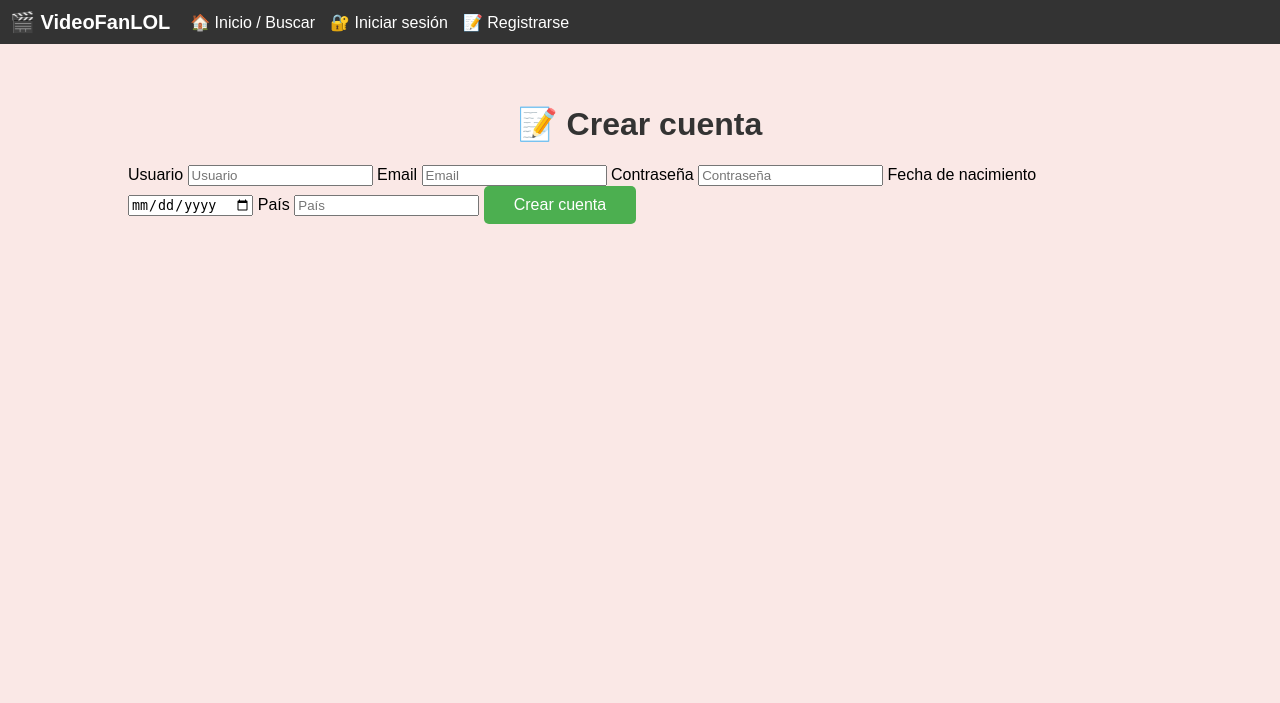
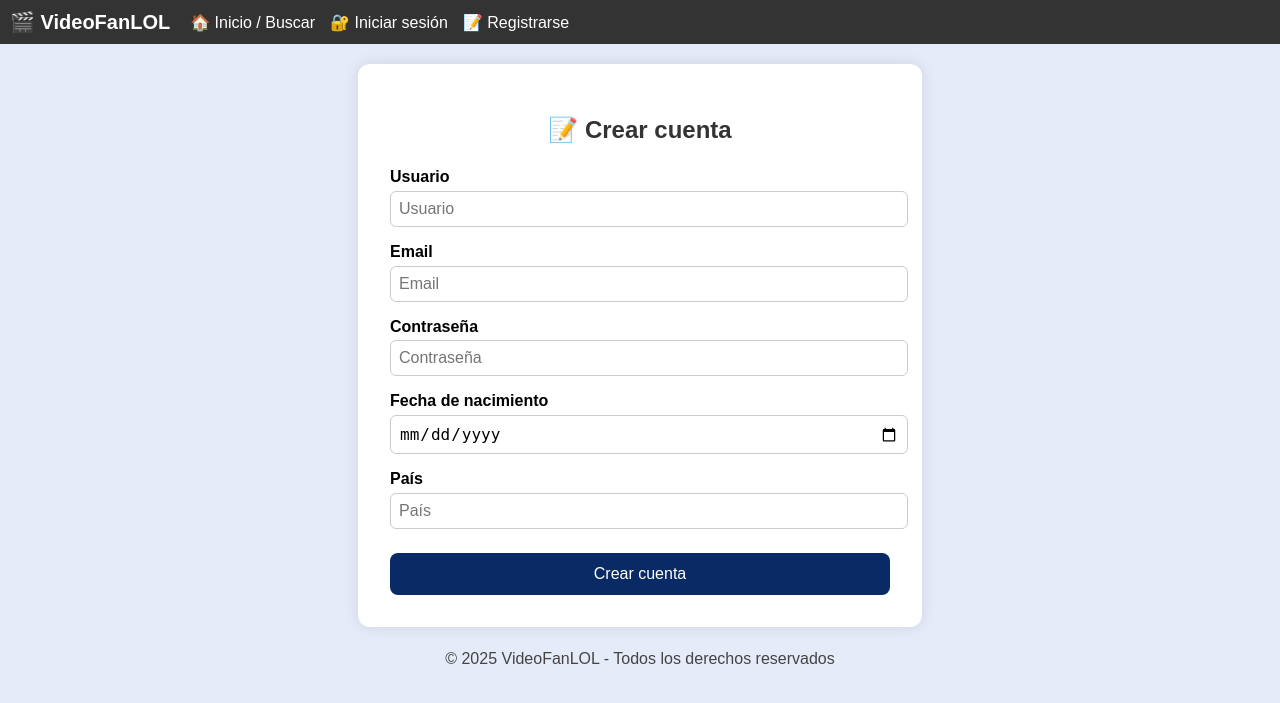
Before and after one commit to FrancoGarcia21/VideoFanLol, a PHP site: page /pages/register.php in a window 1280 px wide. Shown: the top 703 px of the page. Run offline with PHP 8.4, Linux system fonts and the light colour scheme.

Commit message:
Login usuario y registro usuario mejorados
Tienen mejores estilos. Proximamente agrego mas valdiaciones en el registro usuario

```diff
--- a/assets/css/estilos.css
+++ b/assets/css/estilos.css
@@ -4,7 +4,7 @@ body {
     font-family: Arial, sans-serif;
     margin: 0;
     padding: 0;
-    background-color: #fae8e6; /* Fondo lila claro */
+    background-color: #e6ebfa; /* Fondo lila claro */
 }
 
 h1, h2, h3 {
@@ -32,7 +32,165 @@ p {
     margin-top: 20px;
 }
 
-/* === FORMULARIOS (registro, login, subir video) === */
+
+
+
+/* === FORMULARIOS (login) === */
+.container-login {
+  max-width: 400px;
+  margin: 0 auto;
+  padding: 2rem;
+  background-color: #ffffff;
+  border-radius: 12px;
+  box-shadow: 0 0 15px rgba(0, 0, 0, 0.1);
+}
+
+.container-login h1 {
+  text-align: center;
+  margin-bottom: 1.5rem;
+}
+
+.container-login label {
+  display: block;
+  margin-top: 1rem;
+  font-weight: bold;
+}
+
+.container-login input {
+  width: 100%;
+  padding: 0.5rem;
+  margin-top: 0.3rem;
+  border: 1px solid #ccc;
+  border-radius: 6px;
+  font-size: 1rem;
+}
+
+.container-login .btn {
+  width: 100%;
+  margin-top: 1.5rem;
+  padding: 0.75rem;
+  background-color: #0a2a66;
+  color: white;
+  border: none;
+  border-radius: 8px;
+  cursor: pointer;
+  font-size: 1rem;
+  transition: background-color 0.3s ease;
+}
+
+.container-login .btn:hover {
+  background-color: #094cb0;
+}
+
+.container-login .error,
+.container-login .success {
+  text-align: center;
+  margin-top: 1rem;
+  font-weight: bold;
+}
+/* === Termina formularios del login === */
+
+/* === Comienza formulario de register === */
+
+.container-registro {
+  max-width: 500px;
+  margin: 0 auto;
+  padding: 2rem;
+  background-color: #ffffff;
+  border-radius: 12px;
+  box-shadow: 0 0 15px rgba(0, 0, 0, 0.1);
+}
+
+.container-registro h1 {
+  text-align: center;
+  margin-bottom: 1.5rem;
+}
+
+.container-registro label {
+  display: block;
+  margin-top: 1rem;
+  font-weight: bold;
+}
+
+.container-registro input {
+  width: 100%;
+  padding: 0.5rem;
+  margin-top: 0.3rem;
+  border: 1px solid #ccc;
+  border-radius: 6px;
+  font-size: 1rem;
+}
+
+.container-registro .btn {
+  width: 100%;
+  margin-top: 1.5rem;
+  padding: 0.75rem;
+  background-color: #0a2a66;
+  color: white;
+  border: none;
+  border-radius: 8px;
+  cursor: pointer;
+  font-size: 1rem;
+  transition: background-color 0.3s ease;
+}
+
+.container-registro .btn:hover {
+  background-color: #094cb0;
+}
+
+/* === termina formulario de register === */
+
+
+
+
+
+
+
+
+
+
+
+
+
+
+
+
+
+
+
+
+
+
+
+
+
+
+
+
+
+
+
+
+
+
+
+
+
+
+
+
+
+
+
+
+
+
+
+
+
+
+
+
 
 
 
@@ -45,7 +203,7 @@ button, .btn {
     border: none;
     border-radius: 5px;
     font-size: 16px;
-    background-color: #4CAF50;
+    background-color: #4caf6f;
     color: white;
     transition: background-color 0.3s ease;
 }
@@ -117,7 +275,7 @@ button:hover, .btn:hover {
 
 
 
-/* === UTILITARIOS === */
+/* === UTILITARIOS === aca afecta globalmente e atodos los bototnes */
 /* === BOTONES SECUNDARIOS === */
 .btn-primary {
     background-color: #4CAF50;
--- /dev/null
+++ b/assets/js/validacion_registro.js
@@ -0,0 +1,51 @@
+document.addEventListener("DOMContentLoaded", function () {
+  const form = document.querySelector(".formulario");
+
+  form.addEventListener("submit", function (e) {
+    const username = document.getElementById("username").value.trim();
+    const email = document.getElementById("email").value.trim();
+    const password = document.getElementById("password").value.trim();
+    const fechaNacimiento = document.getElementById("fecha_nacimiento").value;
+    const pais = document.getElementById("pais").value.trim();
+
+    const errores = [];
+
+    // Validación de campos vacíos
+    if (!username || !email || !password || !fechaNacimiento || !pais) {
+      errores.push("Todos los campos son obligatorios.");
+    }
+
+    // Validación de email
+    const emailRegex = /^[^\s@]+@[^\s@]+\.[^\s@]+$/;
+    if (!emailRegex.test(email)) {
+      errores.push("El correo electrónico no es válido.");
+    }
+
+    // Validación de fecha de nacimiento
+    const hoy = new Date();
+    const fechaNac = new Date(fechaNacimiento);
+    if (fechaNac > hoy) {
+      errores.push("La fecha de nacimiento no puede ser futura.");
+    }
+
+    // Validación de contraseña
+    if (password.length < 6) {
+      errores.push("La contraseña debe tener al menos 6 caracteres.");
+    }
+
+    // Validación de longitud mínima
+    if (username.length < 3) {
+      errores.push("El nombre de usuario debe tener al menos 3 caracteres.");
+    }
+
+    if (pais.length < 3) {
+      errores.push("El país debe tener al menos 3 caracteres.");
+    }
+
+    // Si hay errores, evitamos el envío y mostramos alert
+    if (errores.length > 0) {
+      e.preventDefault();
+      alert("❌ Errores:\n\n" + errores.join("\n"));
+    }
+  });
+});
--- a/pages/register.php
+++ b/pages/register.php
@@ -6,33 +6,41 @@
   <title>Registro - VideoFanLOL</title>
   <link rel="stylesheet" href="../assets/css/estilos.css">
 </head>
+<script src="../assets/js/validacion_registro.js"></script>
+
 <body>
+
 <?php include("navbar.php"); ?>
 
-  <div class="container mt-20">
+<main>
+  <section class="container-registro mt-20">
     <h1 class="text-center">📝 Crear cuenta</h1>
 
     <form action="../backend/registrar.php" method="POST" class="formulario">
 
       <label for="username">Usuario</label>
-      <input type="text" name="username" placeholder="Usuario" required>
+      <input type="text" id="username" name="username" placeholder="Usuario" required>
 
       <label for="email">Email</label>
-      <input type="email" name="email" placeholder="Email" required>
+      <input type="email" id="email" name="email" placeholder="Email" required>
 
       <label for="password">Contraseña</label>
-      <input type="password" name="password" placeholder="Contraseña" required>
+      <input type="password" id="password" name="password" placeholder="Contraseña" required>
 
       <label for="fecha_nacimiento">Fecha de nacimiento</label>
-      <input type="date" name="fecha_nacimiento" required>
+      <input type="date" id="fecha_nacimiento" name="fecha_nacimiento" required>
 
       <label for="pais">País</label>
-      <input type="text" name="pais" placeholder="País" required>
+      <input type="text" id="pais" name="pais" placeholder="País" required>
 
       <button type="submit" class="btn btn-primary">Crear cuenta</button>
     </form>
+  </section>
+</main>
 
-  </div>
+<footer class="text-center mt-20">
+  <p>&copy; 2025 VideoFanLOL - Todos los derechos reservados</p>
+</footer>
 
 </body>
 </html>
```
Also changed, not shown: pages/login.php (+10 -7 lines), 1 other file.
